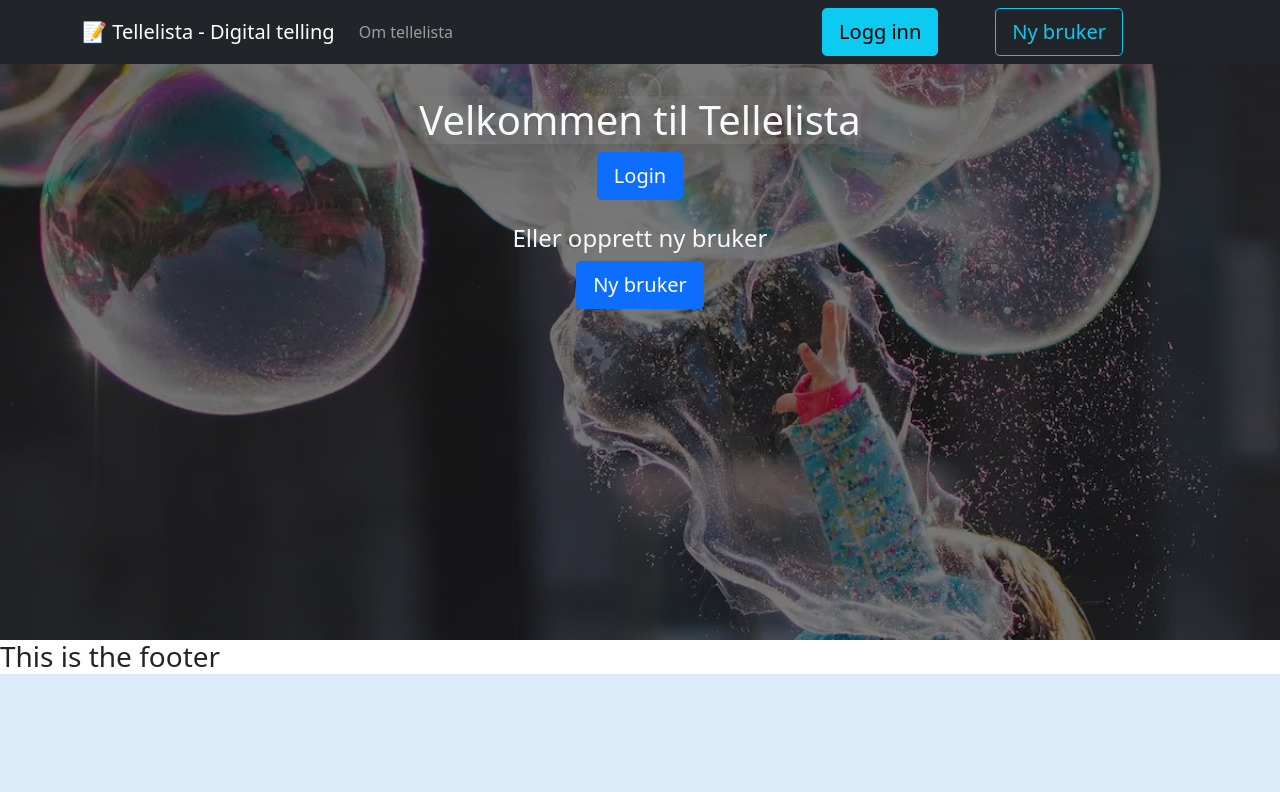
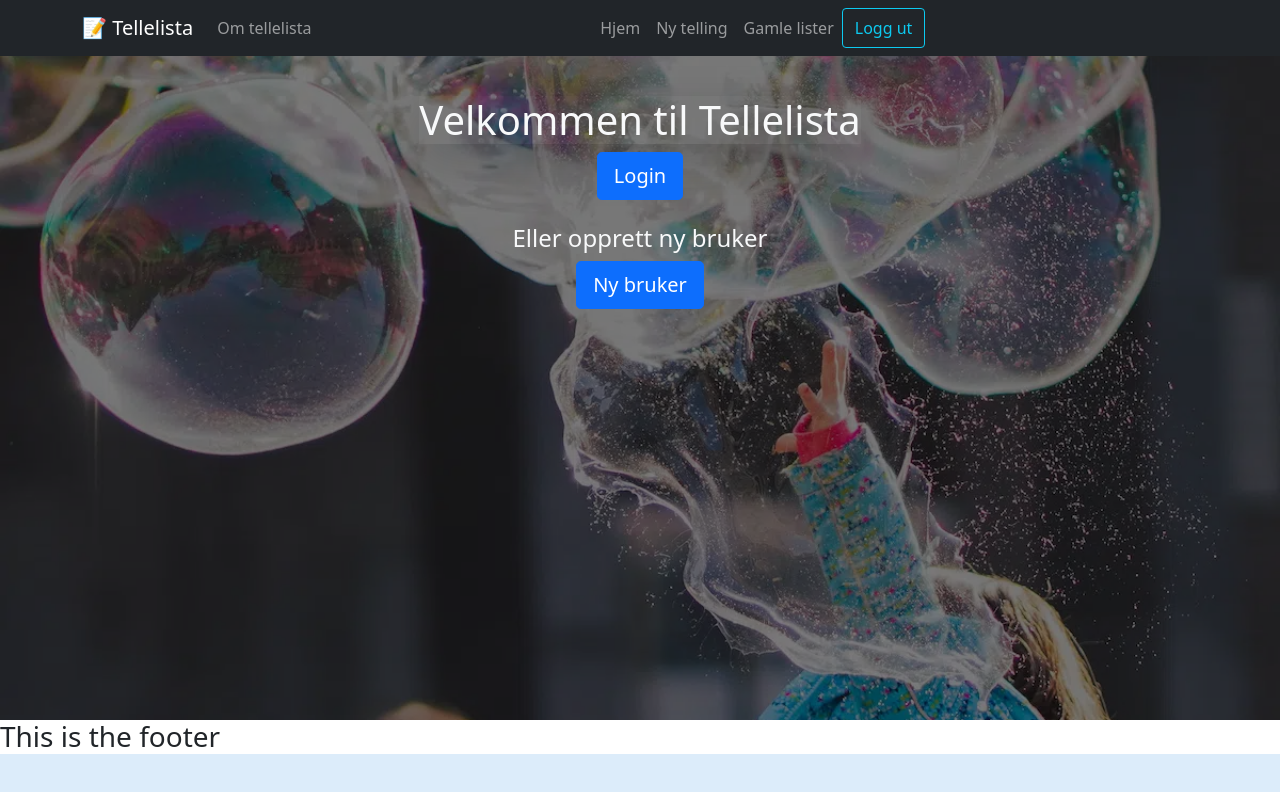
Before and after one commit to torhenningegenes/telleliste, a Next.js app: page / in a window 1280 px wide. Shown: the top 792 px of the page. Built offline with nearby package versions, Linux system fonts and the light colour scheme; no server answers; sample sign-in values are in the browser's storage.

Commit message:
added protected routes

```diff
--- a/components/startNav.js
+++ b/components/startNav.js
@@ -4,15 +4,22 @@ import Nav from "react-bootstrap/Nav";
 import Navbar from "react-bootstrap/Navbar";
 import Button from "react-bootstrap/Button";
 
+import { useAuth } from "../context/auth-context";
+import { useRouter } from "next/router";
+
 function StartNav() {
   // Need to get user from context
+  const { currentUser, logOut } = useAuth();
+  console.log(currentUser);
+  const router = useRouter();
   const bruker = "Bruker";
   const avdeling = "Avdeling";
+
   return (
     <Navbar bg="dark" variant="dark" expand="lg" fixed="top">
-      <Container>
+      <Container className="fluid">
         <Link href={"/"} passHref>
-          <Navbar.Brand>📝 Tellelista - Digital telling</Navbar.Brand>
+          <Navbar.Brand>📝 Tellelista</Navbar.Brand>
         </Link>
         <Navbar.Toggle aria-controls="basic-navbar-nav" />
         <Navbar.Collapse id="basic-navbar-nav">
@@ -22,26 +29,52 @@ function StartNav() {
             </Link>
           </Nav>
           {/* Adding a new <Nav> element seperates the content in the menu */}
-          <Nav>
-            {/* <Navbar.Text className="me-2 text-center">
-              <a href="#login">{`Hei ${bruker}, ${avdeling}`}</a>
-            </Navbar.Text> */}
+          <Nav className="me-auto text-center">
+            <Link href={"/"} passHref>
+              <Nav.Link>Hjem</Nav.Link>
+            </Link>
+            <Link href={"/telling"} passHref>
+              <Nav.Link>Ny telling</Nav.Link>
+            </Link>
+            <Link href={"/"} passHref>
+              <Nav.Link>Gamle lister</Nav.Link>
+            </Link>
+            {currentUser ? (
               <Button
+                variant="outline-info"
+                valu="Logg ut"
+                onClick={() => {
+                  logOut();
+                  router.push("/");
+                }}
+              >
+                Logg ut
+              </Button>
+            ) : (
+              <>
+                <Link href={"/login-user"} passHref>
+                  <Button
+                    className="mt-2 mb-2 me-2"
                     variant="info"
                     as="input"
                     type="submit"
                     value="Logg inn"
                     size="lg"
                   />
-            Logg-in
+                </Link>
+
+                <Link href={"/new-user"} passHref>
                   <Button
+                    className="mt-2 mb-2"
                     variant="outline-info"
                     as="input"
                     type="submit"
                     value="Ny bruker"
                     size="lg"
                   />
-            Ny bruker
+                </Link>
+              </>
+            )}
           </Nav>
         </Navbar.Collapse>
       </Container>
--- a/context/auth-context.js
+++ b/context/auth-context.js
@@ -7,9 +7,8 @@ import {
   signInWithEmailAndPassword,
   getAuth,
   onAuthStateChanged,
+  signOut,
 } from "firebase/auth";
-import { async } from "@firebase/util";
-// import { auth } from "firebase-admin";
 
 const AuthContext = createContext();
 
@@ -18,6 +17,7 @@ export function useAuth() {
   return useContext(AuthContext);
 }
 
+// Function for creating user
 export async function signup(email, password) {
   const auth = getAuth(app);
   createUserWithEmailAndPassword(auth, email, password)
@@ -33,20 +33,49 @@ export async function signup(email, password) {
       // ..
     });
 }
-// Context provider. Lets other components know if and who is logged in
-// Login function
 
-export async function logIn(email, password) {
+// Function for logging in user
+
+export async function LogIn(email, password) {
   console.log("login function");
+  const auth = getAuth();
+  signInWithEmailAndPassword(auth, email, password)
+    .then((userCredential) => {
+      // Signed in
+      const user = userCredential.user;
+      console.log(user + "Signed inn to firebase");
+    })
+    .catch((error) => {
+      console.log("Error logging in user");
+      const errorCode = error.code;
+      console.log(errorCode);
+      const errorMessage = error.message;
+      console.log(errorMessage);
+    });
 }
+// Function for logging out user
+
+// Context provider function
 export function AuthProvider({ children }) {
-  const [currentUser, setCurrentUser] = useState();
-
+  // State variables
+  const [currentUser, setCurrentUser] = useState(null);
+  const [loading, setLoading] = useState(true);
+  const auth = getAuth(app);
+  // console.log(currentUser);
   useEffect(() => {
     const auth = getAuth(app);
-    console.log("Auth = " + auth);
     const unsubscribe = onAuthStateChanged(auth, (user) => {
-      setCurrentUser(user);
+      if (user) {
+        setCurrentUser({
+          uid: user.uid,
+          email: user.email,
+          displayName: user.displayName,
+        });
+        console.log(currentUser);
+      } else {
+        setCurrentUser(null);
+      }
+      setLoading(false);
     });
     if (unsubscribe) {
       console.log("onAuthStateChanged success");
@@ -54,27 +83,21 @@ export function AuthProvider({ children }) {
     return unsubscribe;
   }, []);
 
-  // Signup function from firebase
-  // function signup() {
-  //   const auth = getAuth(app);
-  //   createUserWithEmailAndPassword(auth, email, password)
-  //     .then((userCredential) => {
-  //       // Signed in
-  //       const user = userCredential.user;
-  //       // ...
-  //     })
-  //     .catch((error) => {
-  //       console.log("Error creating user");
-  //       const errorCode = error.code;
-  //       const errorMessage = error.message;
-  //       // ..
-  //     });
-  // }
+  const logOut = async () => {
+    setCurrentUser(null);
+    await signOut(auth);
+  };
 
   const value = {
     currentUser,
     signup,
+    LogIn,
+    logOut,
   };
 
-  return <AuthContext.Provider value={value}>{children}</AuthContext.Provider>;
+  return (
+    <AuthContext.Provider value={value}>
+      {loading ? null : children}
+    </AuthContext.Provider>
+  );
 }
--- a/context/signUp.js
+++ b/context/signUp.js
@@ -3,6 +3,7 @@ import { Card, Button, Form, Container, Alert } from "react-bootstrap";
 import React, { useRef, useState } from "react";
 import { createUserWithEmailAndPassword, getAuth } from "firebase/auth";
 import { useAuth, signup, currentUser } from "../context/auth-context";
+import { useRouter } from "next/router";
 
 function SignUp() {
   const emailRef = useRef();
@@ -17,7 +18,7 @@ function SignUp() {
   const { currentUser } = useAuth;
 
   const auth = getAuth();
-  const newUser = auth.currentUser;
+  const router = useRouter();
 
   async function handleSubmit(e) {
     e.preventDefault();
@@ -30,6 +31,7 @@ function SignUp() {
       setError("");
       setLoading(true);
       await signup(emailRef.current.value, passwordRef.current.value);
+      router.push("/home");
       // Pass in e to get the error
     } catch (e) {
       console.log(e);
--- a/pages/_app.js
+++ b/pages/_app.js
@@ -4,10 +4,13 @@ import NavBar from "../components/nav";
 import { AppWrapper } from "./AppWrapper";
 import { AuthProvider } from "../context/auth-context";
 import StartNav from "../components/startNav";
-
+import ProtecedRoutes from "../components/proteced-routes";
 import Head from "next/head";
+import { useRouter } from "next/router";
 
 function MyApp({ Component, pageProps }) {
+  const noAuthRequired = ["/", "/login-user", "/new-user"];
+  const router = useRouter();
   return (
     <div>
       <AuthProvider>
@@ -16,7 +19,13 @@ function MyApp({ Component, pageProps }) {
             <title>Tellelista</title>
           </Head>
           <StartNav />
-          <Component {...pageProps} />
+          {noAuthRequired.includes(router.pathname) ? (
+            <Component {...pageProps} />
+          ) : (
+            <ProtecedRoutes>
+              <Component {...pageProps} />
+            </ProtecedRoutes>
+          )}
         </AppWrapper>
       </AuthProvider>
     </div>
--- a/styles/globals.css
+++ b/styles/globals.css
@@ -55,7 +55,7 @@ a {
   background-repeat: no-repeat;
   background-position: center center;
   /* background-attachment: fixed; */
-  height: 80vh;
+  height: 90vh;
 }
 
 .bg-overlay {
@@ -65,7 +65,7 @@ a {
   right: 0;
   bottom: 0;
   background-color: rgba(0, 0, 0, 0.5);
-  height: 80vh;
+  height: 90vh;
   z-index: 10;
 }
 
```
Also changed, not shown: context/login.js (+20 -22 lines), pages/home.js (+6 -4 lines), pages/login-user.js (+4 -5 lines). Lines whose indentation alone changed are shown as unchanged.
